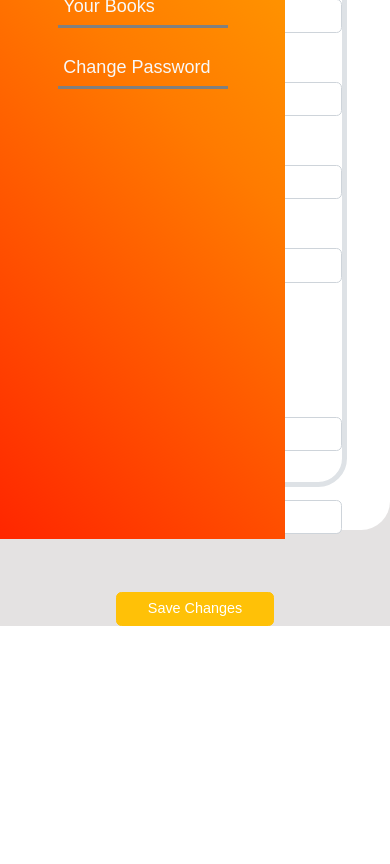
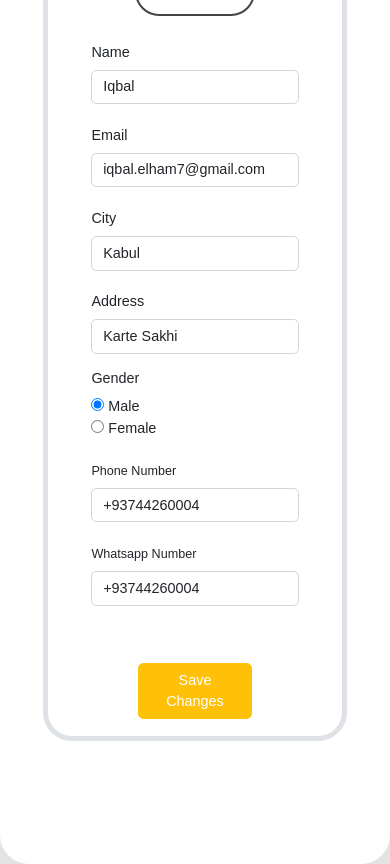
Before and after one commit to Iqbal-Elham/Second_Hand_bookstore, a Django app: page /user in a window 390 px wide. Shown: the part 389-1253 px from the top of the page. Before the commit the page ends 1015 px from the top, so only its background shows below. Run offline with Django 4.2, Linux system fonts and the light colour scheme; a user stored in the database is signed in; data comes from the database, SQL or seed files in the repository; both versions use the stored data as it was after the commit; some libraries are stand-ins or nearby versions; some web fonts are replaced.

Commit message:
Final of monogrph

```diff
--- a/bookstore/assets/styles/css/user_style.css
+++ b/bookstore/assets/styles/css/user_style.css
@@ -80,10 +80,9 @@ html {
   /* width: 300px; */
   position: fixed;
   height: 100vh;
-  /* overflow: auto; */
+  overflow: auto;
   padding: 4rem;
   z-index: 3;
-  /* background: linear-gradient(#ff7504d3, #ffa704d3, #ffbb00); */
   background: linear-gradient(45deg, rgb(255, 38, 0), #ff7b00, #ffbb00);
 }
 
@@ -107,6 +106,10 @@ html {
   padding: 0rem 5rem;
   border-radius: 2rem;
 }
+.content>div {
+  height: 80vh;
+  overflow: auto;
+}
 
 #upload-img-div {
   width: 180px;
@@ -117,7 +120,7 @@ html {
   position: relative;
   border-radius: 20%;
   overflow: hidden;
-  border: 1px solid var(--color);
+  border: 2px solid var(--black);
 
 }
 
@@ -162,3 +165,44 @@ html {
   padding: 0.4rem 1rem;
   margin-bottom: 1.6rem;
 }
+
+@media (max-width: 767px) {
+
+  .top-nav {
+    display: none !important;
+  }
+
+  .nav-brand {
+    font-size: 18px !important;
+  }
+
+  .user_sidebar {
+    display: none !important;
+    height: 100px !important;
+  }
+
+  .content {
+    display: flex;
+    flex-direction: column;
+    justify-content: center;
+    height: 135vh;
+    top: 0;
+  }
+
+  .content>div {
+    padding:8px;
+    height: 130vh;
+    display: flex;
+    flex-direction: column;
+    justify-content: center;
+    margin-top: 50px;
+    margin-bottom: 80px;
+  }
+
+  #upload-img-div {
+    width: 120px;
+    height: 120px;
+
+  }
+
+}
--- a/bookstore/bookstore/views.py
+++ b/bookstore/bookstore/views.py
@@ -38,9 +38,7 @@ def wish_size(request):
         'wishLen' : None,
     }
     open_wish = Wish.objects.filter(owner_id=request.user.id).first()
-    wishes = open_wish.wishdetail_set.all()
     if open_wish is not None:
+        wishes = open_wish.wishdetail_set.all()
         context['wishLen'] = len(wishes)
-    print(context['wishLen'])
-    print(wishes)
     return render(request, './shared/wish_notify.html', context)
--- a/bookstore/bookstore_account/templates/_main_profile.html
+++ b/bookstore/bookstore_account/templates/_main_profile.html
@@ -15,7 +15,7 @@
 </head>
 
 <body>
-  <div class="row ">
+  <div class="row top-nav">
     <nav class="d-flex justify-content-around align-items-center px-5 py-2 gap-4 nav-bar bg-dark">
       <h1 class="h1 nav-brand">User Account</h1>
       <div class="menu d-flex">
@@ -39,7 +39,7 @@
 
   <!-- -------------------- Sidebar -------------------------------- -->
   <div class="user_sidebar col-md-2 d-flex flex-column">
-    <img src="{{ user.user_profile.profile_pic.url }}" class="rounded-circle mb-4 mx-auto" width=170 height=170 alt="">
+    <img src="{{ user.user_profile.profile_pic.url }}" class="rounded-circle mb-4 mx-auto img-fluid" width=170 height=170 alt="">
     <p class="text-primary mb-5 text-center h3 text-uppercase">{{ user.username }}</p>
     <a href="/user#profile" type="button" class="text-light h5 ">Profile</a>
     <a href="/user/my-books" type="button" class="text-light h5 ">Your Books</a>
--- a/bookstore/bookstore_account/templates/account/register_wave.html
+++ b/bookstore/bookstore_account/templates/account/register_wave.html
@@ -34,7 +34,7 @@
                 {{error}}</p>
             {% endfor %}
             <input type="submit" value="sign up" class="sub-btn" />
-            <div class="text-dark h3 mt-3">Already have account ? <a href="/login" style="cursor: pointer;"
+            <div class="text-Secondary h3 mt-3">Already have account? <a href="/login" style="cursor: pointer;"
                     class="text-warning h2 text-decoration-none">Sign In</a></div>
         </form>
     </div>
--- a/bookstore/bookstore_account/templates/user_account.html
+++ b/bookstore/bookstore_account/templates/user_account.html
@@ -1,7 +1,7 @@
 {% extends '_main_profile.html' %} {% block content %}
 <!-- ---------------------------------- Profile ----------------------------------- -->
-<div id="profile" class="border border-5 rounded-5" >
-  <div style="height: 80vh;" class="d-flex flex-column justify-content-center">
+<div id="profile" class="border border-5 rounded-5 p-5" >
+  <div class="d-flex flex-column justify-content-center">
     <header class="d-flex flex-row justify-content-center gap-1 align-items-center mb-5 border-bottom border-2 border-warning w-50 mx-auto">
       <lord-icon src="https://cdn.lordicon.com/ajkxzzfb.json" trigger="loop" delay="500"
         colors="primary:#ffc738,secondary:#848484" style="width:80px;height:80px">
@@ -12,7 +12,7 @@
       {% csrf_token %}
       <div class="col-md-6" id="leftCtn">
         <div class="mb-4 d-flex justify-content-center flex-column align-items-center" id="upload-img-div">
-          <img src=" {{ user.user_profile.profile_pic.url }} " width="180" height="180" class="mx-auto d-block "
+          <img src=" {{ user.user_profile.profile_pic.url }} " width="180" height="180" class="mx-auto d-block img-fluid"
             id="uploadImage" alt="..." />
           {{ editForm.profile_pic }}
           <!-- <input type="file" id="file"> -->
--- a/bookstore/bookstore_account/views.py
+++ b/bookstore/bookstore_account/views.py
@@ -39,7 +39,7 @@ def login_wave(request):
         if user is not None:
             login(request, user)
         else:
-            form.add_error("password", "Password does not match")
+            form.add_error("password", "wrong password")
     context = {
         "loginForm" : form,
     }
@@ -128,7 +128,7 @@ def remove_my_book(request, *args, **kwargs):
         book_detail = Book.objects.get_queryset().get(id=book_id)
         if book_detail is not None:
             book_detail.delete()
-    return redirect('/my-books')
+    return redirect('/user/my-books')
 
 
 
--- a/bookstore/bookstore_comments/models.py
+++ b/bookstore/bookstore_comments/models.py
@@ -9,5 +9,9 @@ class Comments(models.Model):
   comment = models.TextField()
   date = models.DateTimeField(null=True)
 
+  class Meta:
+        verbose_name = 'Comment'
+        verbose_name_plural = 'Comments'
+
   def __str__(self):
         return str(self.user.username)
--- a/bookstore/bookstore_contact_us/models.py
+++ b/bookstore/bookstore_contact_us/models.py
@@ -11,6 +11,9 @@ class contactUs(models.Model):
     message = models.TextField()
     is_read = models.BooleanField()
 
+    class Meta:
+        verbose_name = 'Contact'
+        verbose_name_plural = 'Contacts'
 
     def __str__(self):
         return self.subject
--- a/bookstore/bookstore_contact_us/templates/contact-us.html
+++ b/bookstore/bookstore_contact_us/templates/contact-us.html
@@ -3,7 +3,7 @@
 {% block content %}
 <h1 class="heading"><span>Location</span></h1>
 <div class="d-flex justify-content-center m-sm-4 ">
-    <iframe class="bg-white p-3 border border-warning border-rounded" src="https://www.google.com/maps/embed?pb=!1m24!1m12!1m3!1d1643.6742026039394!2d69.14280992197645!3d34.51939994654959!2m3!1f0!2f0!3f0!3m2!1i1024!2i768!4f13.1!4m9!3e2!4m3!3m2!1d34.519138399999996!2d69.1437122!4m3!3m2!1d34.5192232!2d69.143867!5e0!3m2!1sen!2s!4v1672158601590!5m2!1sen!2s" width="600" height="450" style="border:0;" allowfullscreen="" loading="lazy" referrerpolicy="no-referrer-when-downgrade"></iframe>
+    <iframe class="bg-white p-3 border border-warning border-rounded" src="https://www.google.com/maps/embed?pb=!1m24!1m12!1m3!1d1643.6742026039394!2d69.14280992197645!3d34.51939994654959!2m3!1f0!2f0!3f0!3m2!1i1024!2i768!4f13.1!4m9!3e2!4m3!3m2!1d34.519138399999996!2d69.1437122!4m3!3m2!1d34.5192232!2d69.143867!5e0!3m2!1sen!2s!4v1672158601590!5m2!1sen!2s" width="900" height="450" style="border:0;" allowfullscreen="" loading="lazy" referrerpolicy="no-referrer-when-downgrade"></iframe>
     <!-- <img src="{% static 'images/map.jpg' %}" class="bg-white p-3 img-fluid border border-warning border-rounded" alt=""> -->
 </div>
 <h2 class="heading "><span>Let's Start a Conversation</span></h2>
--- a/bookstore/bookstore_wishlist/views.py
+++ b/bookstore/bookstore_wishlist/views.py
@@ -32,7 +32,6 @@ def wish_list(request, *args, **kwargs):
     if open_wish is not None :
         context['wish'] = open_wish
         context['details'] = open_wish.wishdetail_set.all()
-    print(len(context['details']))
     return render(request, 'wish_list.html', context)
 
 
--- a/bookstore/templates/shared/wish_notify.html
+++ b/bookstore/templates/shared/wish_notify.html
@@ -1,2 +1,6 @@
 
+ {% if wishLen != None %}
 <span class="position-absolute top-0 start-100 translate-middle badge bg-warning">{{ wishLen }}</span>
+{% else %}
+<span class="position-absolute top-0 start-100 translate-middle badge bg-warning">0</span>
+{% endif %}
```
Also changed, not shown: bookstore/bookstore/settings.py (+10 -5 lines), bookstore/db.sqlite3, 7 other files.
